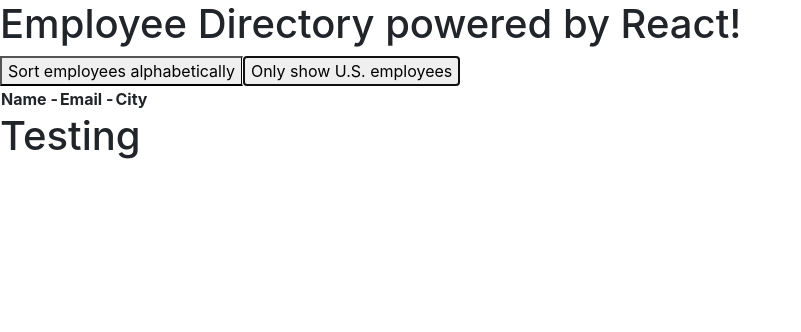
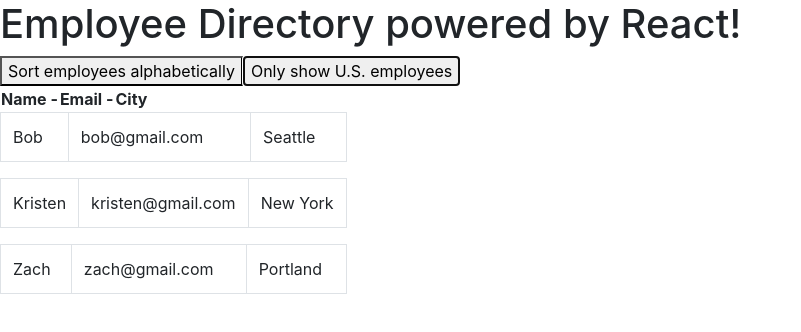
Before and after one commit to wkcodes/WK_React_Employee_Directory, a React (Create React App) app in the folder wk_react_employee_directory/: page / in a window 1280 px wide. Both pictures are taken after a click on the button "Only show U.S. employees". Shown: the top 332 px of the page, without its empty margins (0-801 px from the left). Built offline with nearby package versions, Linux system fonts and the light colour scheme.

Commit message:
added filter by US functionality

```diff
--- a/wk_react_employee_directory/src/App.js
+++ b/wk_react_employee_directory/src/App.js
@@ -89,12 +89,25 @@
     //sets filtered attribute to true
     this.setState({ filtered: true });
     //filters out non-us users
+    this.tableFilter()
     finalTable = <SortedTable></SortedTable>;
   };
 
+  tableFilter = (users) => {
+    let allUsers = this.state.users;
+    let usUsers = [];
+    for(let i =0; i < allUsers.length; i++){
+      if(allUsers[i].us){
+        usUsers.push(allUsers[i])
+      }
+    }
+    return usUsers;
+  }
+
   render() {
     if(this.state.filtered){
-      finalTable = <SortedTable></SortedTable>;
+      let tempUsers = this.tableFilter(this.state.users);
+      finalTable = <SortedTable users={tempUsers}></SortedTable>;
     }else{
     finalTable = <TableBody users={this.state.users}></TableBody>;
     }
--- a/wk_react_employee_directory/src/components/SortedTable.js
+++ b/wk_react_employee_directory/src/components/SortedTable.js
@@ -1,14 +1,26 @@
-import React, { Component } from 'react'
+import React, { Component } from "react";
 
-export class SortedTable extends Component {
+class SortedTable extends Component {
 
-    render() {
-        return (
-            <div>
-                <h1>Testing</h1>
-            </div>
-        )
-    }
+  render() {
+    return this.props.users.map((user) => (
+      <table key={user.id} className="table table-bordered">
+        <tbody>
+          <tr>
+            <td id="name" className="align-middle">
+              {user.name}
+            </td>
+            <td id="email" className="align-middle">
+              {user.email}
+            </td>
+            <td id="city" className="align-middle">
+              {user.city}
+            </td>
+          </tr>
+        </tbody>
+      </table>
+    ));
+  }
 }
 
-export default SortedTable
+export default SortedTable;
```
